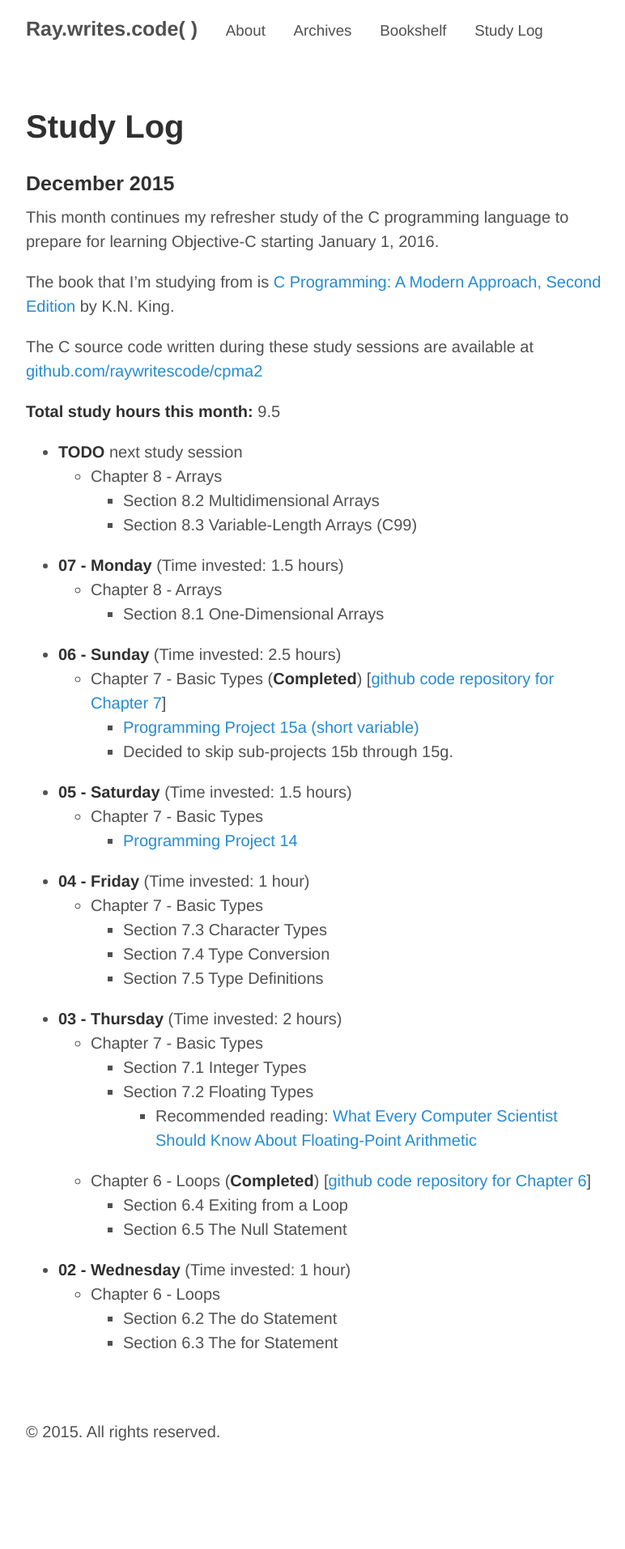
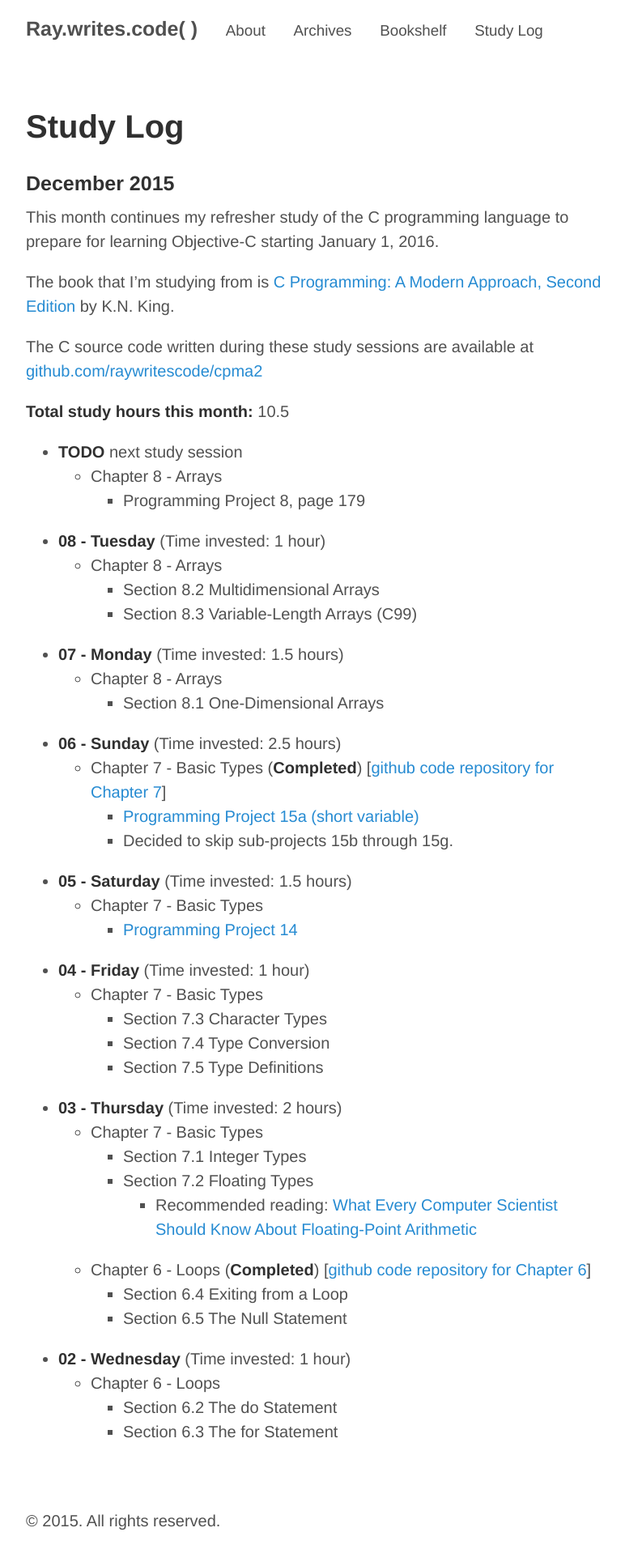
Before and after one commit to raywritescode/raywritescode.github.io, a Jekyll site: the page built from studylog.md, in a window 1280 px wide. Shown: the whole page at 81% size, without its empty margins (248-1020 px from the left). Built offline with Jekyll 4.4.1, drawn with Linux system fonts in a browser that asks for light colours; Markdown is read by kramdown in place of the engine named in the settings; before the commit the page ends 1803 px from its top, so only the background shows below that.

Commit message:
Updated studylog.md - Study session (1 hour) Tuesday 2015-12-08

```diff
--- a/studylog.md
+++ b/studylog.md
@@ -11,10 +11,14 @@ The book that I'm studying from is [C Programming: A Modern Approach, Second Edi
 
 The C source code written during these study sessions are available at [github.com/raywritescode/cpma2](https://github.com/raywritescode/cpma2)
 
-**Total study hours this month:** 9.5
+**Total study hours this month:** 10.5
 
 * **TODO** next study session
    - Chapter 8 - Arrays
+      * Programming Project 8, page 179
+
+* **08 - Tuesday** (Time invested: 1 hour)
+  - Chapter 8 - Arrays
       * Section 8.2 Multidimensional Arrays
       * Section 8.3 Variable-Length Arrays (C99)
 
```
